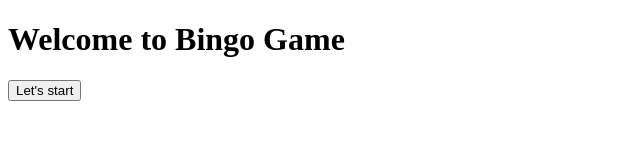
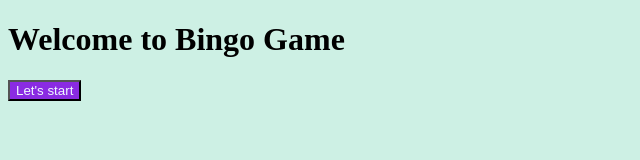
Before and after one commit to patifusa-20/202210-W1-patricia-rufino, a website: page bingo/index.html in a window 1280 px wide. Shown: the whole page, without its empty margins (0-640 px from the left). Drawn offline with Linux system fonts and the light colour scheme.

Commit message:
Add link css in html to bingo folder

```diff
--- a/bingo/index.html
+++ b/bingo/index.html
@@ -5,6 +5,7 @@
         <meta http-equiv="X-UA-Compatible" content="IE=edge" />
         <meta name="viewport" content="width=device-width, initial-scale=1.0" />
         <title>Bingo Game</title>
+        <link href="styles.css" rel="stylesheet" type="text/css" />
     </head>
     <body>
         <h1>Welcome to Bingo Game</h1>
```
